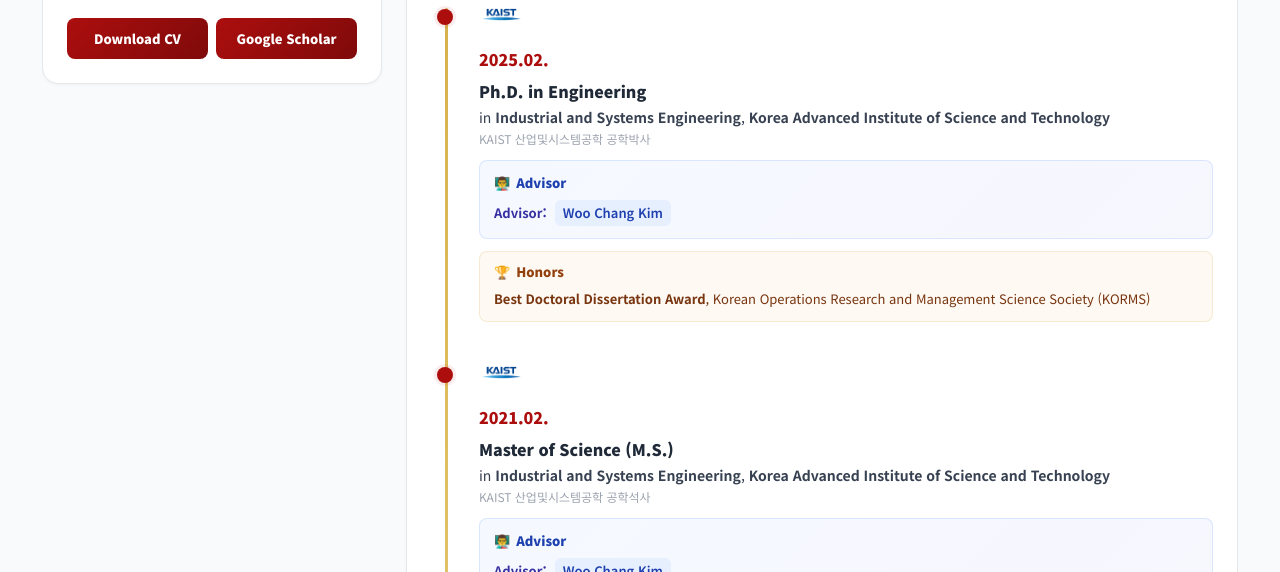
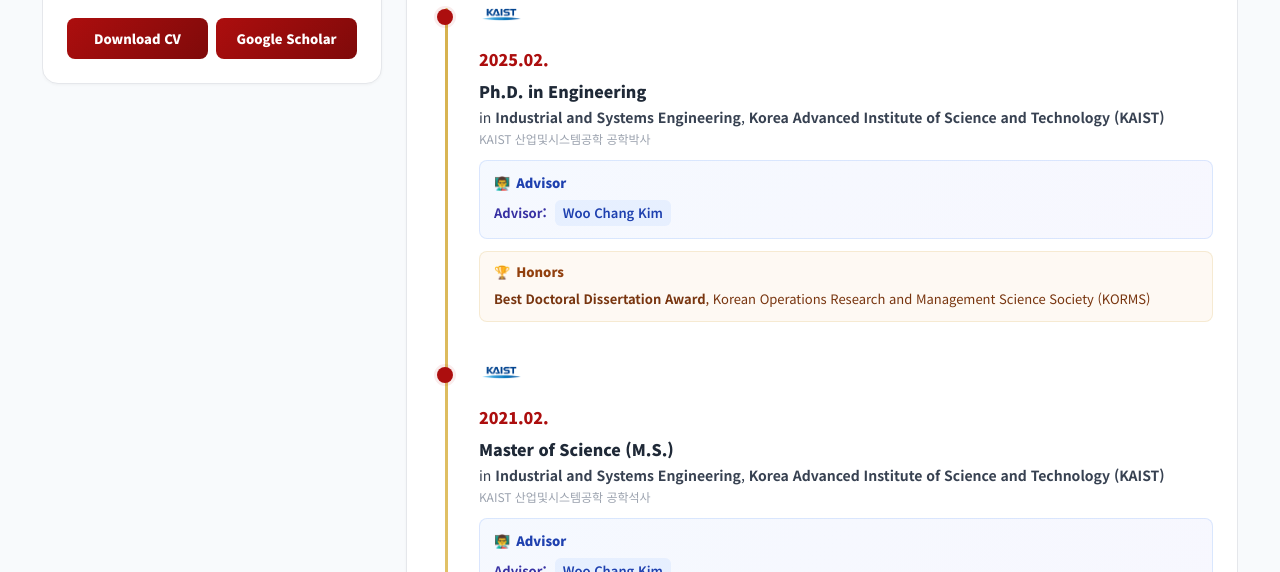
Before and after one commit to FinDS-Lab/site, a Jekyll site: the page built from members-director.html, in a window 1280 px wide and 900 px high, scrolled down 1126 px. Shown: the part 153-725 px from the top of the window. Built offline with Jekyll 4.4.1, drawn with Linux system fonts in a browser that asks for light colours; nearby versions of some CDN libraries.

Commit message:
Update members-director.html

```diff
--- a/members-director.html
+++ b/members-director.html
@@ -1742,7 +1742,7 @@
         >
         <div class="year">2025.02.</div>
         <div class="title">Ph.D. in Engineering</div>
-        <div class="desc">in <b>Industrial and Systems Engineering</b>, <b>Korea Advanced Institute of Science and Technology</b></div>
+        <div class="desc">in <b>Industrial and Systems Engineering</b>, <b>Korea Advanced Institute of Science and Technology (KAIST)</b></div>
         <div class="desc-ko">KAIST 산업및시스템공학 공학박사</div>
 
         <div class="advisor-section">
@@ -1779,7 +1779,7 @@
         >
         <div class="year">2021.02.</div>
         <div class="title">Master of Science (M.S.)</div>
-        <div class="desc">in <b>Industrial and Systems Engineering</b>, <b>Korea Advanced Institute of Science and Technology</b></div>
+        <div class="desc">in <b>Industrial and Systems Engineering</b>, <b>Korea Advanced Institute of Science and Technology (KAIST)</b></div>
         <div class="desc-ko">KAIST 산업및시스템공학 공학석사</div>
 
         <div class="advisor-section">
```
